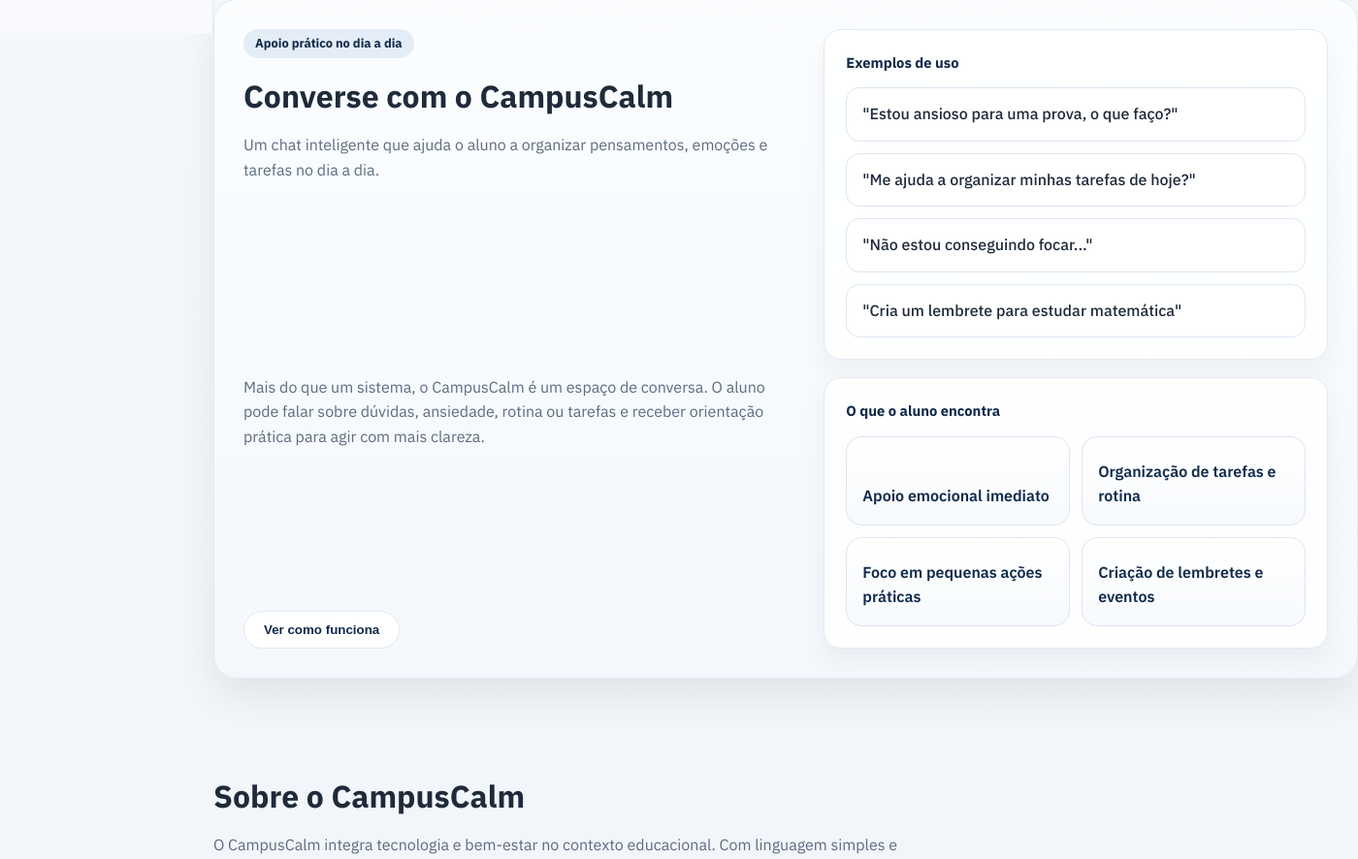
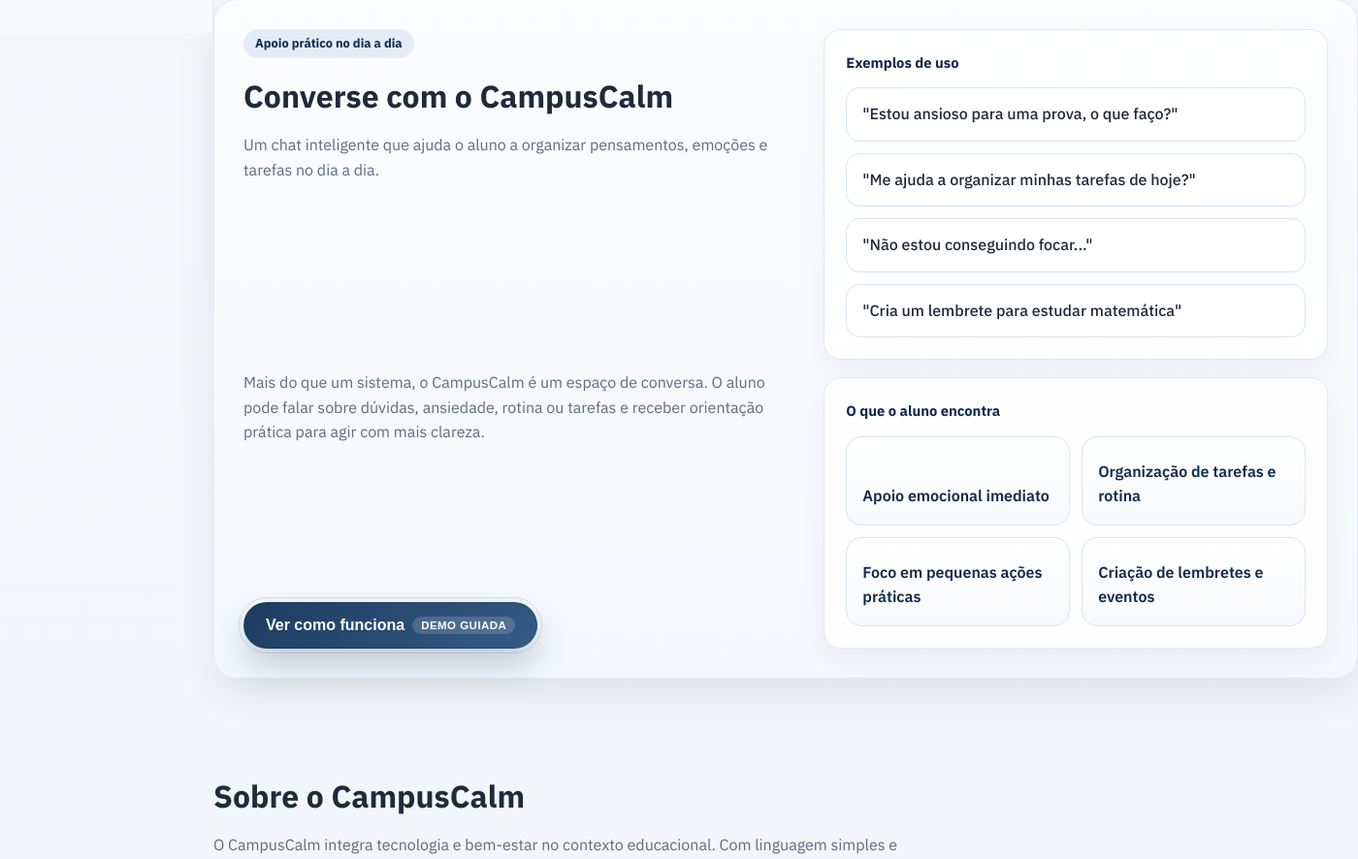
Before and after one commit to duarteol2000/campuscalm, a Django app: page /home/ in a window 1400 px wide. Shown: the part 766-1652 px from the top of the page at 97% size. Run offline with Django 4.2, Linux system fonts and the light colour scheme; parts of the project's set-up code (start-up, migrations or seed data) failed here and were passed over.

Commit message:
Highlight demo CTA and fix modal clipping

```diff
--- a/static/css/home.css
+++ b/static/css/home.css
@@ -273,6 +273,47 @@ a {
   border-color: var(--border);
 }
 
+.btn-demo-cta {
+  position: relative;
+  flex-wrap: wrap;
+  gap: 8px;
+  padding: 14px 22px;
+  background: linear-gradient(135deg, var(--brand) 0%, #355b86 100%);
+  color: #ffffff;
+  border-color: rgba(15, 42, 74, 0.24);
+  box-shadow: 0 18px 34px rgba(29, 59, 95, 0.24);
+}
+
+.btn-demo-cta::before {
+  content: "";
+  position: absolute;
+  inset: -6px;
+  border-radius: inherit;
+  border: 1px solid rgba(29, 59, 95, 0.14);
+  opacity: 0.9;
+  pointer-events: none;
+}
+
+.btn-demo-cta span,
+.btn-demo-cta small {
+  position: relative;
+  z-index: 1;
+}
+
+.btn-demo-cta span {
+  font-size: 1rem;
+}
+
+.btn-demo-cta small {
+  padding: 3px 9px;
+  border-radius: 999px;
+  background: rgba(255, 255, 255, 0.16);
+  font-size: 0.72rem;
+  font-weight: 700;
+  letter-spacing: 0.04em;
+  text-transform: uppercase;
+}
+
 .btn-ghost {
   background: transparent;
   color: var(--brand-strong);
@@ -283,6 +324,12 @@ a {
 .btn-primary:focus {
   transform: translateY(-1px);
   box-shadow: 0 12px 24px rgba(15, 42, 74, 0.2);
+}
+
+.btn-demo-cta:hover,
+.btn-demo-cta:focus {
+  transform: translateY(-2px) scale(1.01);
+  box-shadow: 0 22px 40px rgba(29, 59, 95, 0.3);
 }
 
 .btn-secondary:hover,
@@ -492,6 +539,7 @@ a {
   box-shadow: 0 28px 80px rgba(7, 16, 31, 0.22);
   display: flex;
   flex-direction: column;
+  min-height: 0;
 }
 
 .demo-modal-close {
@@ -539,6 +587,9 @@ a {
 
 .demo-stage {
   padding: 0 34px 34px;
+  flex: 1;
+  min-height: 0;
+  display: flex;
 }
 
 .demo-chat-shell {
@@ -547,6 +598,10 @@ a {
   background: linear-gradient(180deg, #f8fbfe 0%, #eef3f8 100%);
   overflow: hidden;
   box-shadow: inset 0 1px 0 rgba(255, 255, 255, 0.6);
+  display: flex;
+  flex-direction: column;
+  flex: 1;
+  min-height: 0;
 }
 
 .demo-chat-topbar {
@@ -593,13 +648,14 @@ a {
 }
 
 .demo-chat-body {
-  min-height: 460px;
-  max-height: 60vh;
+  min-height: 0;
   padding: 24px 22px;
   overflow-y: auto;
   display: flex;
   flex-direction: column;
   gap: 14px;
+  flex: 1;
+  scroll-padding-bottom: 28px;
 }
 
 .demo-chat-intro {
@@ -1120,8 +1176,7 @@ a {
   }
 
   .demo-chat-body {
-    min-height: 380px;
-    max-height: 52vh;
+    min-height: 0;
     padding: 18px 16px;
   }
 
--- a/templates/ui/home.html
+++ b/templates/ui/home.html
@@ -8,7 +8,7 @@
   <link rel="preconnect" href="https://fonts.googleapis.com">
   <link rel="preconnect" href="https://fonts.gstatic.com" crossorigin>
   <link href="https://fonts.googleapis.com/css2?family=IBM+Plex+Sans:wght@300;400;500;600;700&display=swap" rel="stylesheet">
-  <link rel="stylesheet" href="{% static 'css/home.css' %}?v=20260209-4">
+  <link rel="stylesheet" href="{% static 'css/home.css' %}?v=20260416-2">
 </head>
 <body>
   <div class="page-shell">
@@ -109,7 +109,10 @@
                   ansiedade, rotina ou tarefas e receber orientação prática para agir com mais clareza.
                 </p>
                 <div class="chat-showcase-actions">
-                  <button class="btn btn-secondary" type="button" data-demo-open>Ver como funciona</button>
+                  <button class="btn btn-demo-cta" type="button" data-demo-open>
+                    <span>Ver como funciona</span>
+                    <small>Demo guiada</small>
+                  </button>
                 </div>
               </div>
               <div class="chat-showcase-content">
```
